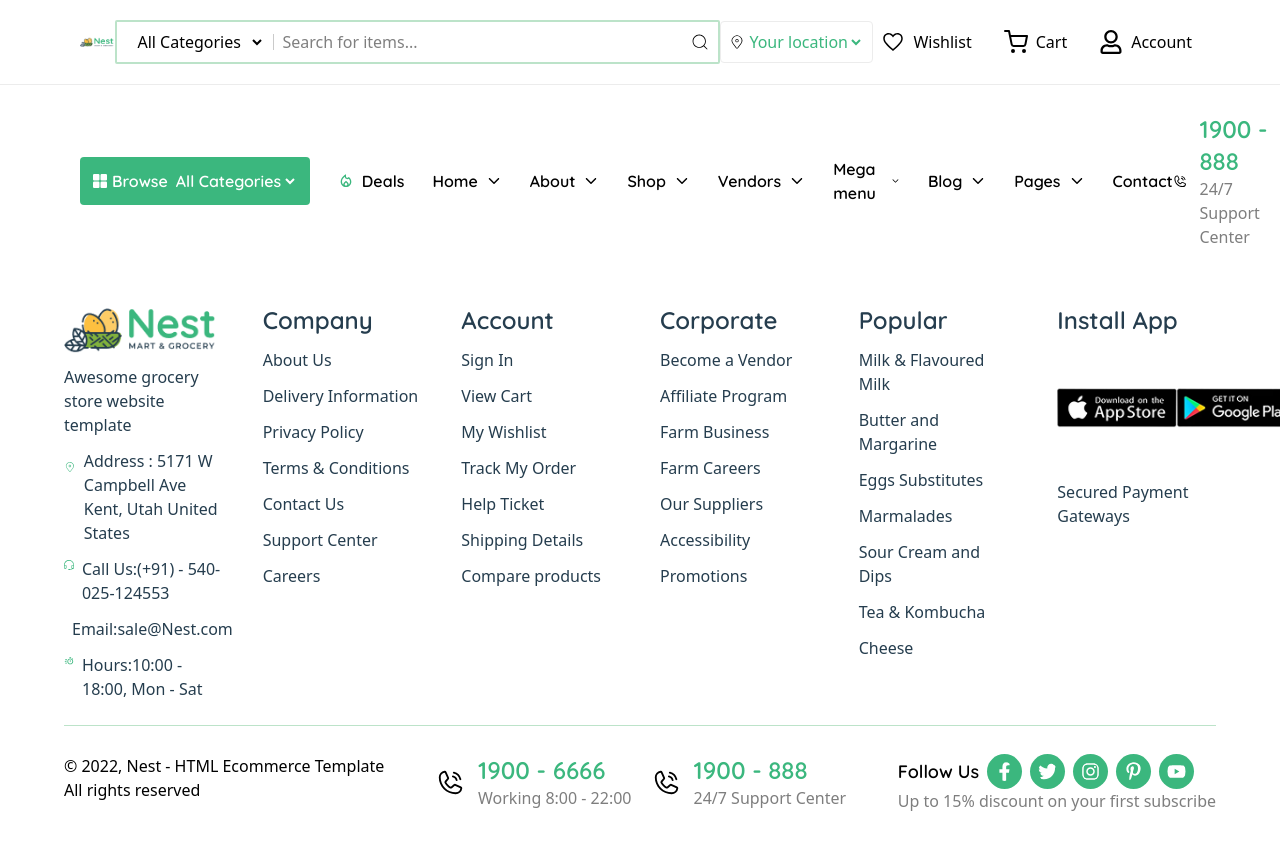
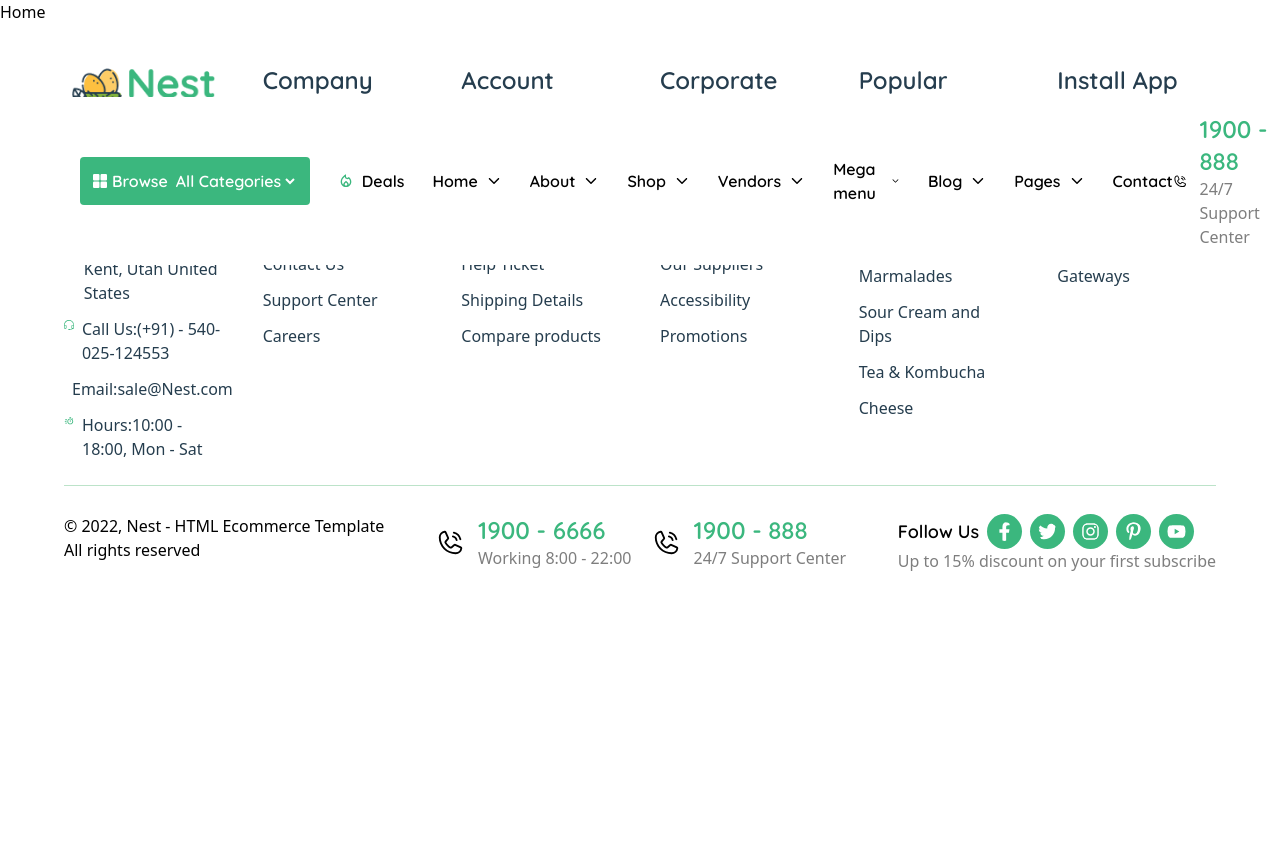
Before and after one commit to mukhriddin42/e-commerce-ui, a React (Vite) app: page / in a window 1280 px wide. After the commit the page ends 800 px from the top, so only its background shows below. Built offline with nearby package versions, Linux system fonts and the light colour scheme.

Commit message:
changers

```diff
--- a/src/components/Footer/Footer.jsx
+++ b/src/components/Footer/Footer.jsx
@@ -10,7 +10,7 @@ import googlePlay from "../../assets/img/googleplay.png";
 const Footer = () => {
   return (
     <div className="flex justify-center">
-      <div className="mt-70 grid text-[#253D4E] border-b border-[#BCE3C9] pb-6 w-[90%] gap-10  grid-cols-1 sm:grid-cols-2 md:grid-cols-3 xl:grid-cols-6">
+      <div className="mt-10 grid text-[#253D4E] border-b border-[#BCE3C9] pb-6 w-[90%] gap-10  grid-cols-1 sm:grid-cols-2 md:grid-cols-3 xl:grid-cols-6">
         <ul className="flex flex-col gap-3">
           <img className="w-[200px]" src={logo} alt="" />
           <li>Awesome grocery store website template</li>
--- a/src/components/Nav/Nav.jsx
+++ b/src/components/Nav/Nav.jsx
@@ -10,7 +10,7 @@ import { Link } from "react-router-dom";
 const Nav = () => {
   return (
     <div className="fixed top-0 bg-white w-full z-1000">
-      <nav className="flex items-center justify-between px-20 py-5 border-b border-[#ECECEC]">
+      <nav className="block sm:hidden md:hidden xl:hidden 2xl:block items-center justify-between px-20 py-5 border-b border-[#ECECEC]">
         <Link to="/">
           <img src={logo} alt="" />
         </Link>
```
